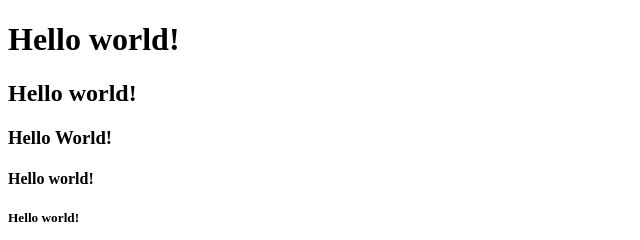
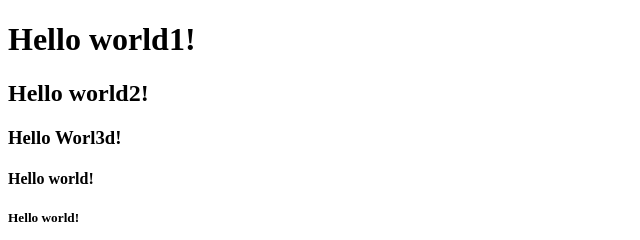
Before and after one commit to pradeepveeramsetti-bot/pradeep-0012, a plain HTML site: page index.html in a window 1280 px wide. Shown: the top 240 px of the page, 0-640 px from the left. Drawn offline with Linux system fonts and the light colour scheme.

Commit message:
Update index.html

```diff
--- a/index.html
+++ b/index.html
@@ -5,9 +5,9 @@
     </title>
 </head>
 <body>
-  <h1>Hello world!</h1>
-  <h2>Hello world!</h2>
-  <h3>Hello World!</h3>
+  <h1>Hello world1!</h1>
+  <h2>Hello world2!</h2>
+  <h3>Hello Worl3d!</h3>
   <h4>Hello world!</h4>
   <h5>Hello world!</h5>
   <h6>Hello world!</h6>
```
